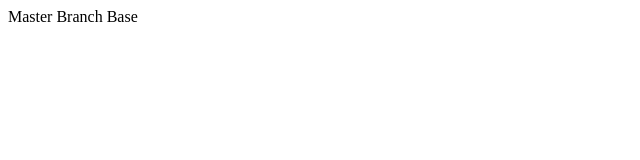
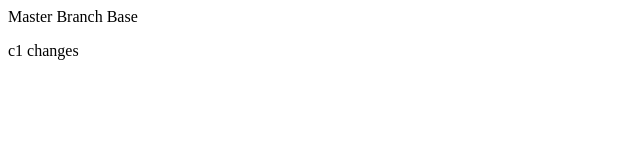
Before and after one commit to ZHanimK/git-playground, a plain HTML site: page index.html in a window 1280 px wide. Shown: the full height of the page, 0-640 px from the left. Drawn offline with Linux system fonts and the light colour scheme.

Commit message:
c1 changes added

```diff
--- a/index.html
+++ b/index.html
@@ -1 +1,2 @@
 <div>Master Branch Base</div>
+<p>c1 changes</p>
```
